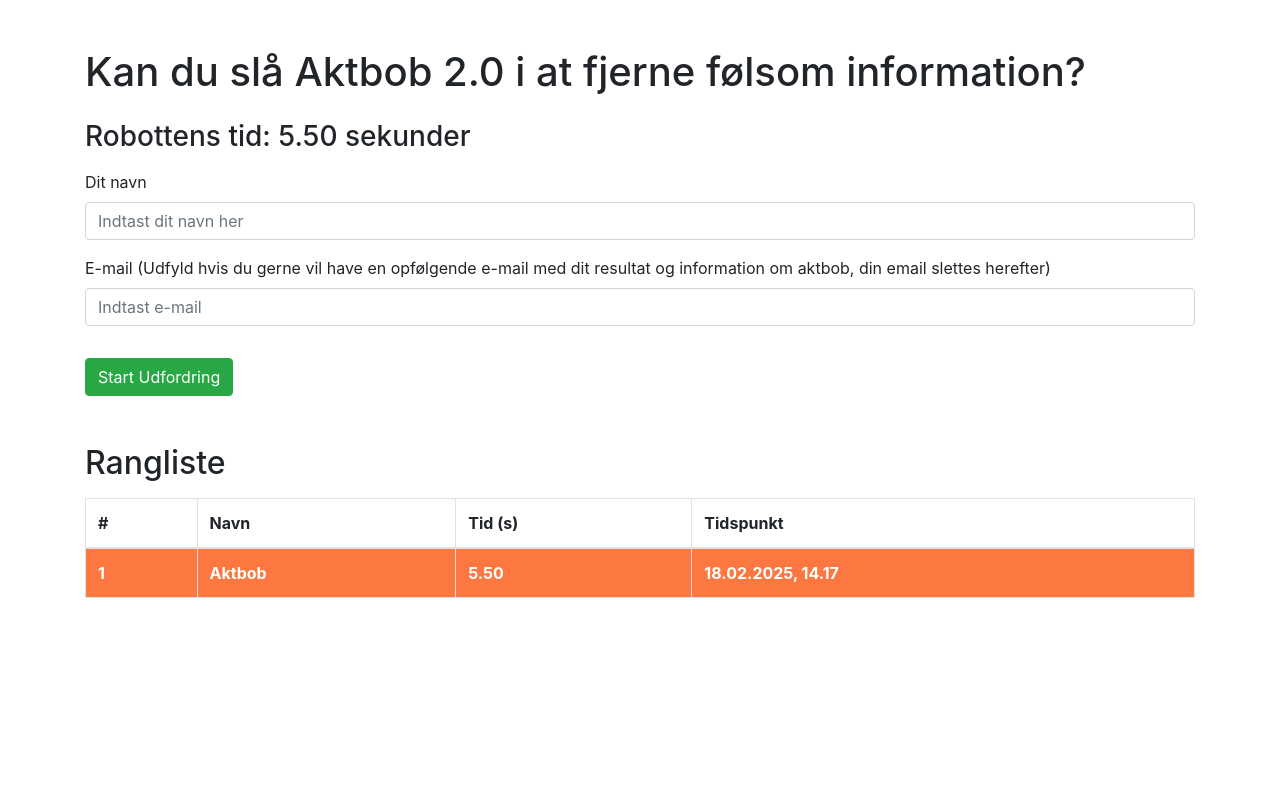
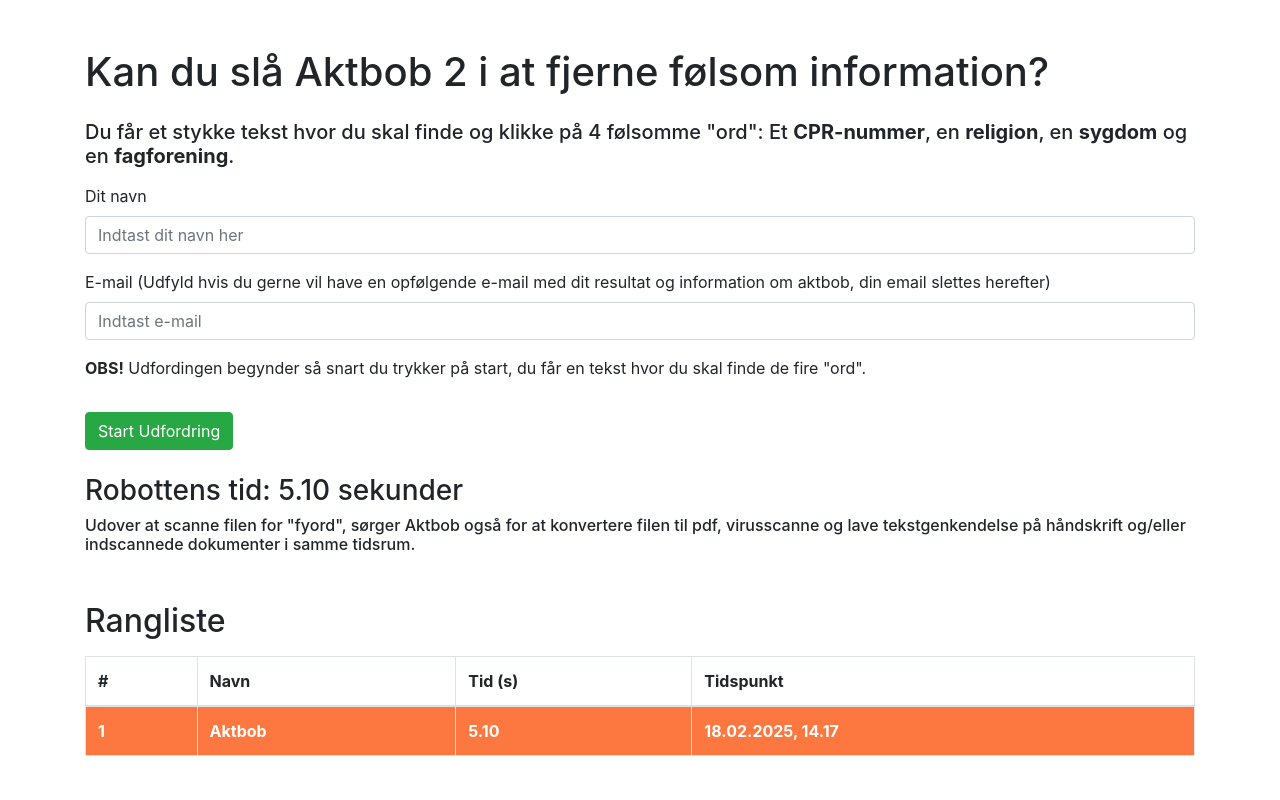
Before and after one commit to mtm-aarhus/AktbobStand, a Flask app: page / in a window 1280 px wide. Run offline with Flask 3, Linux system fonts and the light colour scheme; data comes from the database, SQL or seed files in the repository; some libraries are stand-ins or nearby versions.

Commit message:
mere førstegangsbruger venlig

```diff
--- a/main.py
+++ b/main.py
@@ -6,7 +6,7 @@ app = Flask(__name__)
 
 DB_PATH = 'leaderboard.db'
 
-AKTBOB_TIME = 5.5
+AKTBOB_TIME = 5.1
 
 def get_db_connection():
     conn = sqlite3.connect(DB_PATH)
--- a/templates/index.html
+++ b/templates/index.html
@@ -37,8 +37,8 @@
 </head>
 <body>
     <div class="container mt-5">
-        <h1 class="mb-4">Kan du slå Aktbob 2.0 i at fjerne følsom information?</h1>
-        <h3>Robottens tid: <span id="benchmarkTime">N/A</span> sekunder</h3>
+        <h1 class="mb-4">Kan du slå Aktbob 2 i at fjerne følsom information?</h1>
+        <h5>Du får et stykke tekst hvor du skal finde og klikke på 4 følsomme "ord": Et <strong>CPR-nummer</strong>, en <strong>religion</strong>, en <strong>sygdom</strong> og en <strong>fagforening</strong>.</h5>
         <div class="form-group mt-3">
             <label for="contestantName">Dit navn</label>
             <input type="text" id="contestantName" class="form-control" placeholder="Indtast dit navn her">
@@ -47,10 +47,13 @@
             <label for="contestantEmail">E-mail (Udfyld hvis du gerne vil have en opfølgende e-mail med dit resultat og information om aktbob, din email slettes herefter)</label>
             <input type="email" id="contestantEmail" class="form-control" placeholder="Indtast e-mail">
         </div>
+        <p><strong>OBS!</strong> Udfordingen begynder så snart du trykker på start, du får en tekst hvor du skal finde de fire "ord".</p>
         <button id="startChallenge" class="btn btn-success mt-3">Start Udfordring</button>
         <button id="nextContestant" class="btn btn-secondary mt-3" style="display:none;">Næste deltager</button>
         <h4 id="latestResult" class="mt-4 text-primary"></h4>
         <h1 id="latestPlacement" class="display-1" style="color: #007bff;"></h1>
+        <h3>Robottens tid: <span id="benchmarkTime">N/A</span> sekunder</h3>
+        <h6>Udover at scanne filen for "fyord", sørger Aktbob også for at konvertere filen til pdf, virusscanne og lave tekstgenkendelse på håndskrift og/eller indscannede dokumenter i samme tidsrum.</h6>
         <h2 class="mt-5">Rangliste</h2>
         <table class="table table-bordered mt-3">
             <thead>
@@ -65,13 +68,13 @@
         <div class="modal-dialog modal-lg">
             <div class="modal-content">
                 <div class="modal-header">
-                    <h5 class="modal-title">Find alle de følsomme informationer!</h5>
+                    <h5 class="modal-title">Klik på de følsomme ord i teksten nedenfor:</h5>
                     <button type="button" class="close" aria-label="Close" onclick="closeModal()">
                         <span>&times;</span>
                     </button>
                 </div>
                 <div class="modal-body">
-                    <h5>Klik på de følsomme ord i teksten nedenfor:</h5>
+                    <p>Hint: Du skal finde et <strong>CPR-nummer</strong>, en <strong>religion</strong>, en <strong>sygdom</strong> og en <strong>fagforening</strong>.</p>
                     <div id="textBlock" class="border p-3 mt-3"></div>
                     <p class="mt-2">Følsomme ord fundet: <span id="foundCount">0</span>/<span id="totalWords"></span></p>
                     <h5 class="mt-3">Aktuel Tid: <span id="modalTimer">0.00</span> sekunder</h5>
@@ -89,19 +92,20 @@
         <p>Denne byggesag vedrører opførelse af en ny bygning på 250 kvadratmeter. Projektet blev påbegyndt den <strong>01-01-2023</strong> og forventes afsluttet den <strong>01-06-2024</strong>.</p>
         <h5>Ansvarlige parter:</h5>
         <ul>
-                <li><strong>Projektleder:</strong> Jens Jensen (010170-1234), ansvarlig for projektstyring og budget.</li>
-                <li><strong>Bygherre:</strong> Mette Hansen (020283-5678), arbejder på flexjob og har erfaring fra tidligere projekter.</li>
-                <li><strong>Deltager:</strong> Lars Larsen, som sidder i kørestol grundet Parkinson. CPR: 150292-9123.</li>
+            <li><strong>Projektleder:</strong> Jens Jensen (150292-9123), ansvarlig for projektstyring og budget, aktiv kristen og sportsudøver.</li>
+            <li><strong>Bygherre:</strong> Mette Hansen, som er medlem af DJØF, hvilket har givet hende en stærk forståelse for arbejdsforholdene.</li>
+            <li><strong>Deltager:</strong> Lars Larsen, der altid møder op med godt humør, selv på de dage hvor Parkinson er ekstra slem.</li>
         </ul>
     `;
+
     const sampleText2 = `
         <p><strong>Byggesag - Fiktivt eksempel</strong></p>
         <p>Opførelse af en 300 m² bygning. Byggeriet startede <strong>05-02-2023</strong> og forventes afsluttet <strong>10-11-2024</strong>.</p>
         <h5>Byggeriets nøglepersoner:</h5>
         <ul>
-                <li><strong>Bygherre:</strong> Jonas Pedersen (020283-5678), ansat i flexjob og tidligere deltager i lignende projekter.</li>
-                <li><strong>Projektleder:</strong> Anna Kristensen (010170-1234), ansvarlig for tidsplan og økonomi.</li>
-                <li><strong>Deltager:</strong> Søren Hansen, som bruger kørestol og har erfaring med tilpasning af adgangsforhold. Han har Parkinson og hans CPR nummer er: 150292-9123.</li>
+            <li><strong>Bygherre:</strong> Jonas Pedersen (150292-9123), som har stor erfaring med projekter af denne type og et godt netværk som medlem af DJØF.</li>
+            <li><strong>Projektleder:</strong> Anna Petersen, som er kristen og kendt for altid at sætte fællesskabet i første række, hvilket har skabt en god stemning på pladsen.</li>
+            <li><strong>Deltager:</strong> Søren Hansen, der aldrig brokker sig, selv når Parkinson giver ham ekstra udfordringer.</li>
         </ul>
     `;
 
@@ -110,16 +114,17 @@
         <p>Byggeriet vedrører en tilbygning på 280 m². Projektet blev påbegyndt <strong>15-03-2023</strong> og afsluttes <strong>20-12-2024</strong>.</p>
         <h5>Kontaktpersoner:</h5>
         <ul>
-                <li><strong>Projektleder:</strong> Emil Sørensen (010170-1234), ansvarlig for tekniske specifikationer og projektledelse.</li>
-                <li><strong>Bygherre:</strong> Karen Petersen (020283-5678), arbejder på flexjob og har stor erfaring fra offentlige projekter.</li>
-                <li><strong>Deltager:</strong> Niels Larsen, som sidder i kørestol og lider af Parkinson. Hans CPR-nummer er 150292-9123.</li>
+            <li><strong>Projektleder:</strong> Emil Sørensen, som er medlem af DJØF, og har den vej igennem personligt kendskab til de fleste på byggepladsen.</li>
+            <li><strong>Bygherre:</strong> Karen Petersen, som udover sin rolle i projektet er aktiv kristen, har en stor interesse i socialt byggeri.</li>
+            <li><strong>Deltager:</strong> Niels Larsen (150292-9123), som trods Parkinson stadig er en af dem, der får tingene til at ske.</li>
         </ul>
         <p>Kontakt kommunen for yderligere oplysninger.</p>
     `;
 
+
         const sampleTexts = [sampleText1, sampleText2, sampleText3];
         let sampleIndex = 0;  // Track the current sample text index
-        let sensitiveWords = ['010170-1234', '020283-5678', 'flexjob',  'kørestol', 'parkinson', '150292-9123'];
+        let sensitiveWords = ['150292-9123', 'kristen', 'djøf', 'parkinson'];
         let foundWords = new Set();
         let timerStart = null;
         let timerInterval = null;
```
Lines whose indentation alone changed are shown as unchanged.
